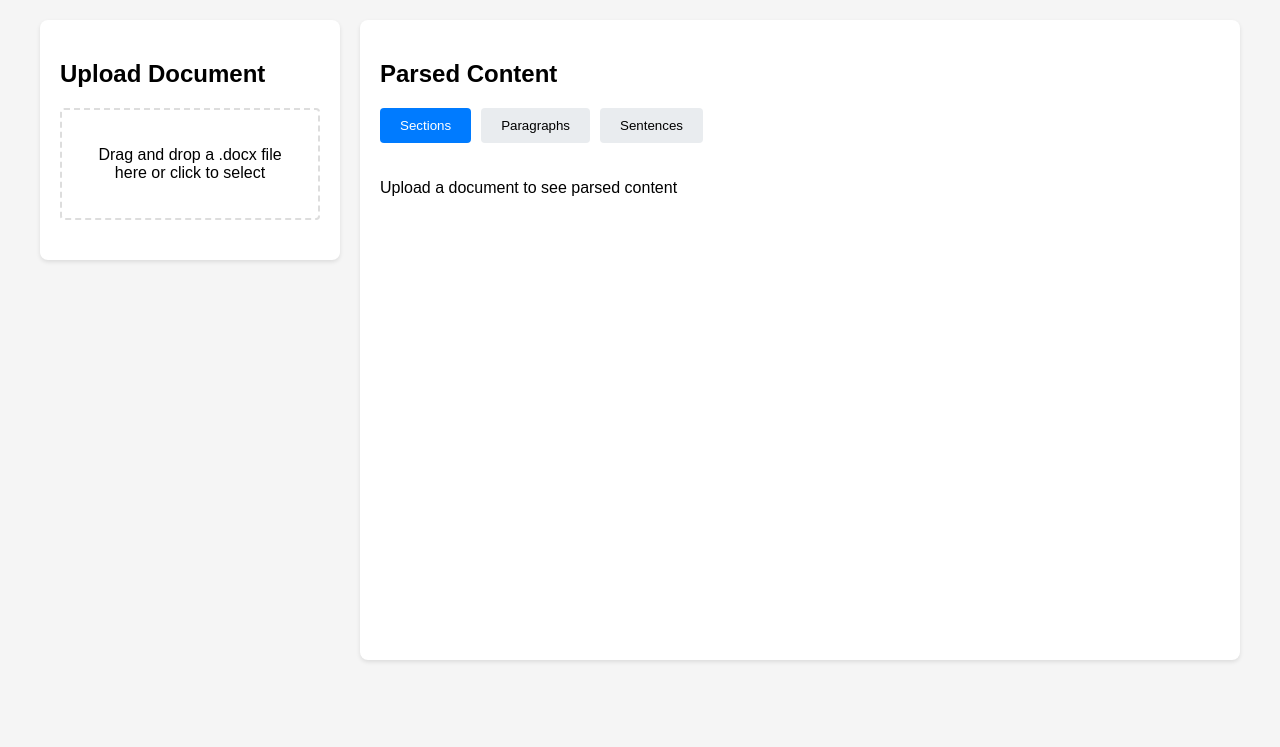
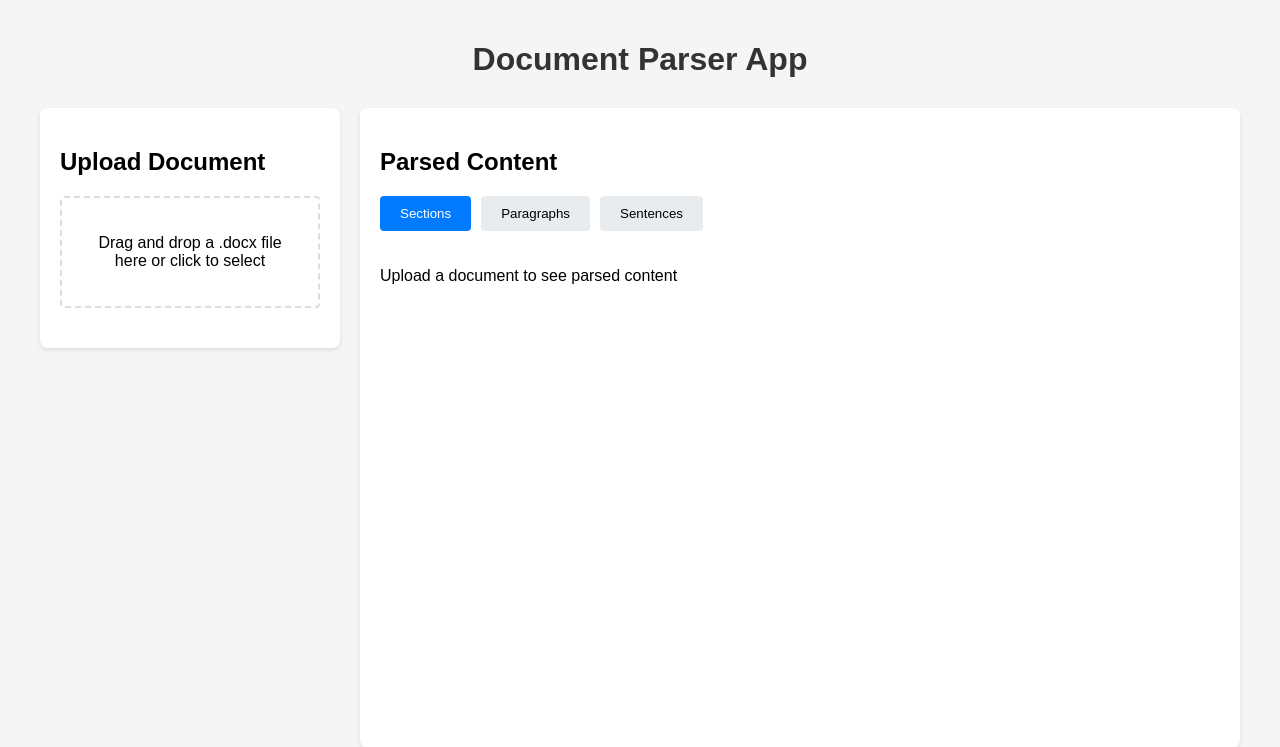
Before and after one commit to garland3/my-cool-test5, a FastAPI app: page / in a window 1280 px wide. Shown: the top 747 px of the page. Run offline with FastAPI, Linux system fonts and the light colour scheme.

Commit message:
Add main title to web interface
Add "Document Parser App" title at the top of the page for better user experience.

🤖 Generated with [Claude Code](https://claude.ai/code)

Co-Authored-By: Claude <noreply@anthropic.com>

```diff
--- a/templates/index.html
+++ b/templates/index.html
@@ -100,6 +100,7 @@
     </style>
 </head>
 <body>
+    <h1 style="text-align: center; color: #333; margin-bottom: 30px;">Document Parser App</h1>
     <div class="container">
         <div class="upload-section">
             <h2>Upload Document</h2>
```
